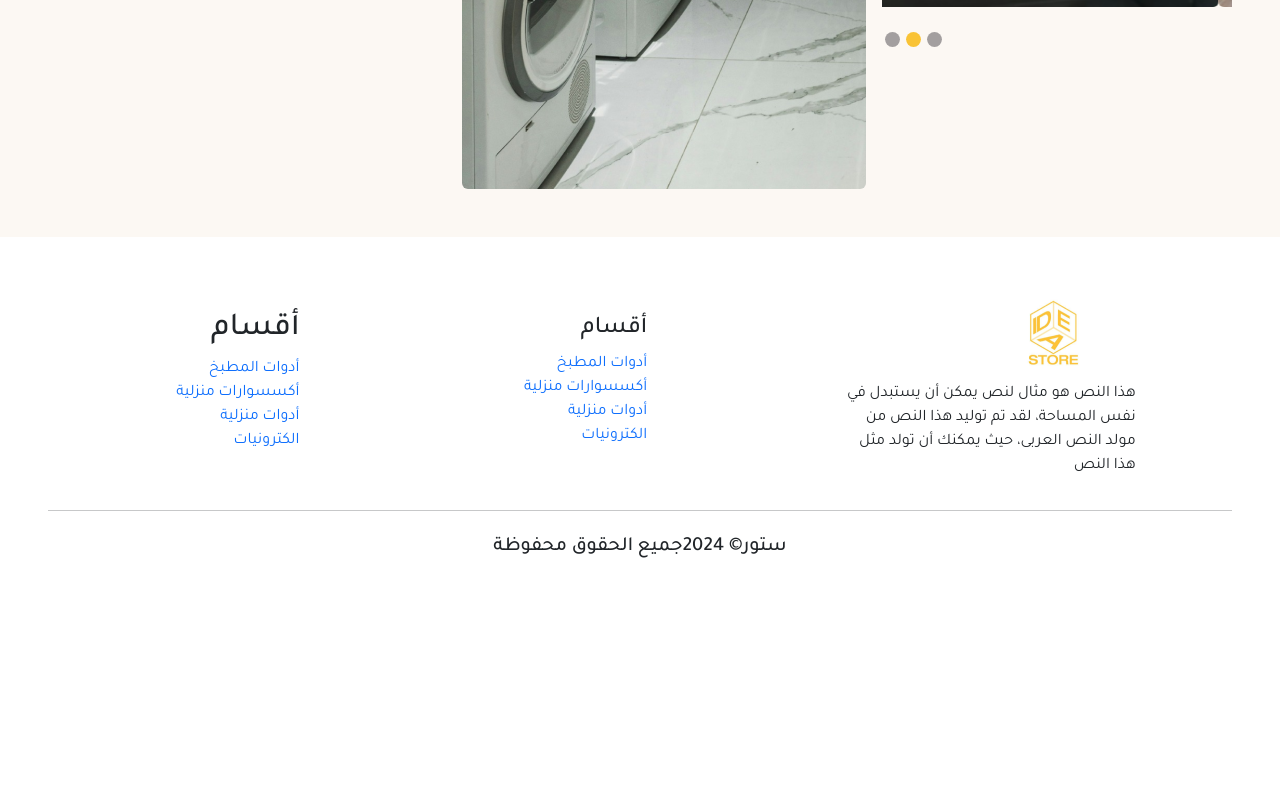
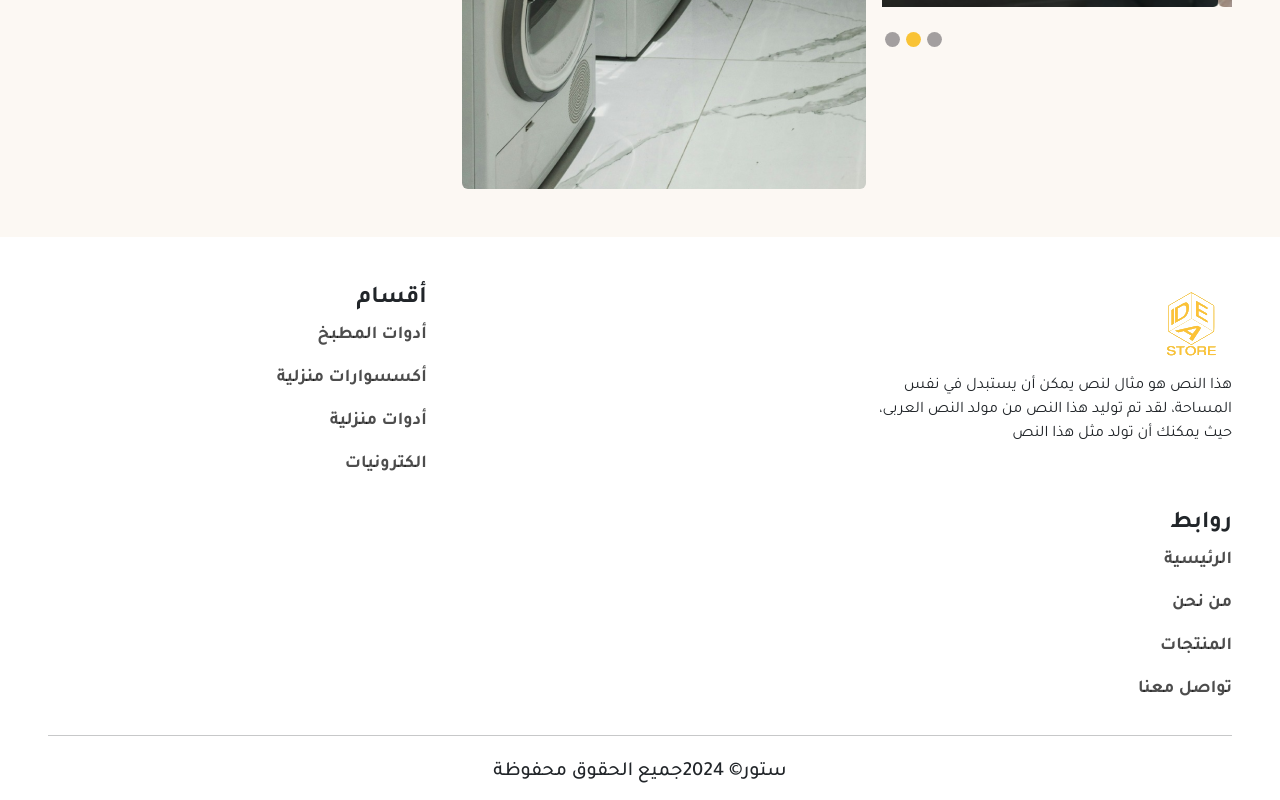
Before and after one commit to Mostafa7ahmed/full-stack-E-commerce, an Angular app: page /home in a window 1280 px wide. Shown: the part 4516-5316 px from the top of the page. Before the commit the page ends 5091 px from the top, so only its background shows below. Built offline with nearby package versions, Linux system fonts and the light colour scheme; no server answers; sample sign-in values are in the browser's storage.

Commit message:
home page resonsive

```diff
--- a/src/app/Components/footer/footer.component.html
+++ b/src/app/Components/footer/footer.component.html
@@ -1,38 +1,34 @@
 <div class="container-fluid  p-5 pb-2">
 
-    <div class="footer d-flex align-items-center justify-content-around flex-wrap ">
-         <div class="rightFooter w-25">
+    <div class="footer  row gap-3 d-flex    align-content-center justify-content-between  ">
+        <div class="col-md-4 ">
 
-            <img src="assets/Image/logo.png" alt="" class="imgFooter">
-            <p>هذا النص هو مثال لنص يمكن أن يستبدل في نفس المساحة،
+            <img src="assets/Image/logo-Photoroom.png" alt="" class="imgFooter">
+            <p class="mt-2  ">هذا النص هو مثال لنص يمكن أن يستبدل في نفس المساحة،
                 لقد تم توليد هذا النص من مولد النص العربى، حيث يمكنك أن
-                 تولد مثل هذا النص</p>
-         </div>
-         <div class="medalFooter">
-              <h4>أقسام</h4>
-            <ul>
-                <li><a href="">أدوات المطبخ</a></li>
-                <li><a href="">أكسسوارات منزلية</a></li>
-                <li><a href="">أدوات منزلية</a></li>
-                <li><a href="">الكترونيات</a></li>
+                تولد مثل هذا النص</p>
+        </div>
+        <div class="medalFooter col-md-4">
+            <h4 class="fw-bolder">أقسام</h4>
+            <ul *ngFor="let item of departments">
+                <li><a [routerLink]="['/products' , item.routePage]" >{{item.name}}</a></li>
+
             </ul>
-         </div>
+        </div>
 
-         <div class="leftFooter">
+        <div class="medalFooter col-md-4 ">
 
 
-            <h2>أقسام</h2>
-            <ul>
-                <li><a href="">أدوات المطبخ</a></li>
-                <li><a href="">أكسسوارات منزلية</a></li>
-                <li><a href="">أدوات منزلية</a></li>
-                <li><a href="">الكترونيات</a></li>
+            <h4 class="fw-bolder">روابط</h4>
+            <ul *ngFor="let item of routeFooter">
+                <li><a [routerLink]="['/',item.routePage]" >{{item.name}}</a></li>
+
             </ul>
-         </div>
+        </div>
 
     </div>
 
     <hr>
 
-    <h5 class="text-center mt-4">ستور© 2024جميع الحقوق محفوظة   </h5>
+    <h5 class="text-center mt-4">ستور© 2024جميع الحقوق محفوظة </h5>
 </div>
--- a/src/app/Components/footer/footer.component.scss
+++ b/src/app/Components/footer/footer.component.scss
@@ -0,0 +1,9 @@
+.medalFooter a{
+    color: #000000B2;
+    font-size: 18px;
+    font-weight: 700;
+}
+
+@media (max-width:900px){
+
+}
--- a/src/app/Components/footer/footer.component.ts
+++ b/src/app/Components/footer/footer.component.ts
@@ -1,13 +1,54 @@
-import { Component } from '@angular/core';
+import { Component, Input } from '@angular/core';
 import { CommonModule } from '@angular/common';
+import { Departmant } from 'src/app/Core/Interface/departmant';
+import { RouterLink } from '@angular/router';
 
 @Component({
   selector: 'app-footer',
   standalone: true,
-  imports: [CommonModule],
+  imports: [CommonModule , RouterLink] ,
   templateUrl: './footer.component.html',
   styleUrls: ['./footer.component.scss']
 })
 export class FooterComponent {
+   departments :any[]=[
 
+      {
+        name:"أدوات المطبخ",
+        routePage:"Kitchen"
+       },
+       {
+         name:" أكسسوارات منزلية",
+         routePage:"Accessories"
+       },
+       {
+         name:"أدوات منزلية",
+         routePage:"HomeTools"
+       },
+       {
+         name:"الكترونيات ",
+         routePage:"Electronic"
+       },
+
+
+   ];
+
+  routeFooter:any[]=[
+    {
+     name:"الرئيسية",
+     routePage:"home"
+    },
+    {
+      name:"من نحن",
+      routePage:"home"
+    },
+    {
+      name:"المنتجات",
+      routePage:"products"
+    },
+    {
+      name:"تواصل معنا",
+      routePage:"home"
+    },
+  ]
 }
--- a/src/app/Components/home/home.component.ts
+++ b/src/app/Components/home/home.component.ts
@@ -29,7 +29,6 @@ export class HomeComponent implements OnInit, OnDestroy {
     this.getProducts();
     this.getDepartments();
   }
-
   getProducts() {
     this.isLoading = true;
 
@@ -38,13 +37,14 @@ export class HomeComponent implements OnInit, OnDestroy {
       .subscribe({
         next: (res) => {
           this.Prodcuts = res.slice(0, 12);
-          console.log(this.Prodcuts);
           this.isLoading = false;
         }
       });
   }
 
   getDepartments() {
+    this.isLoading = true;
+
     this._DepartMentService.getDepartments()
       .pipe(takeUntil(this.destroy$))
       .subscribe({
```
Also changed, not shown: src/app/Components/home/home.component.html (line endings or trailing spaces), 1 other file (tests, documents, lock files or other folders).
